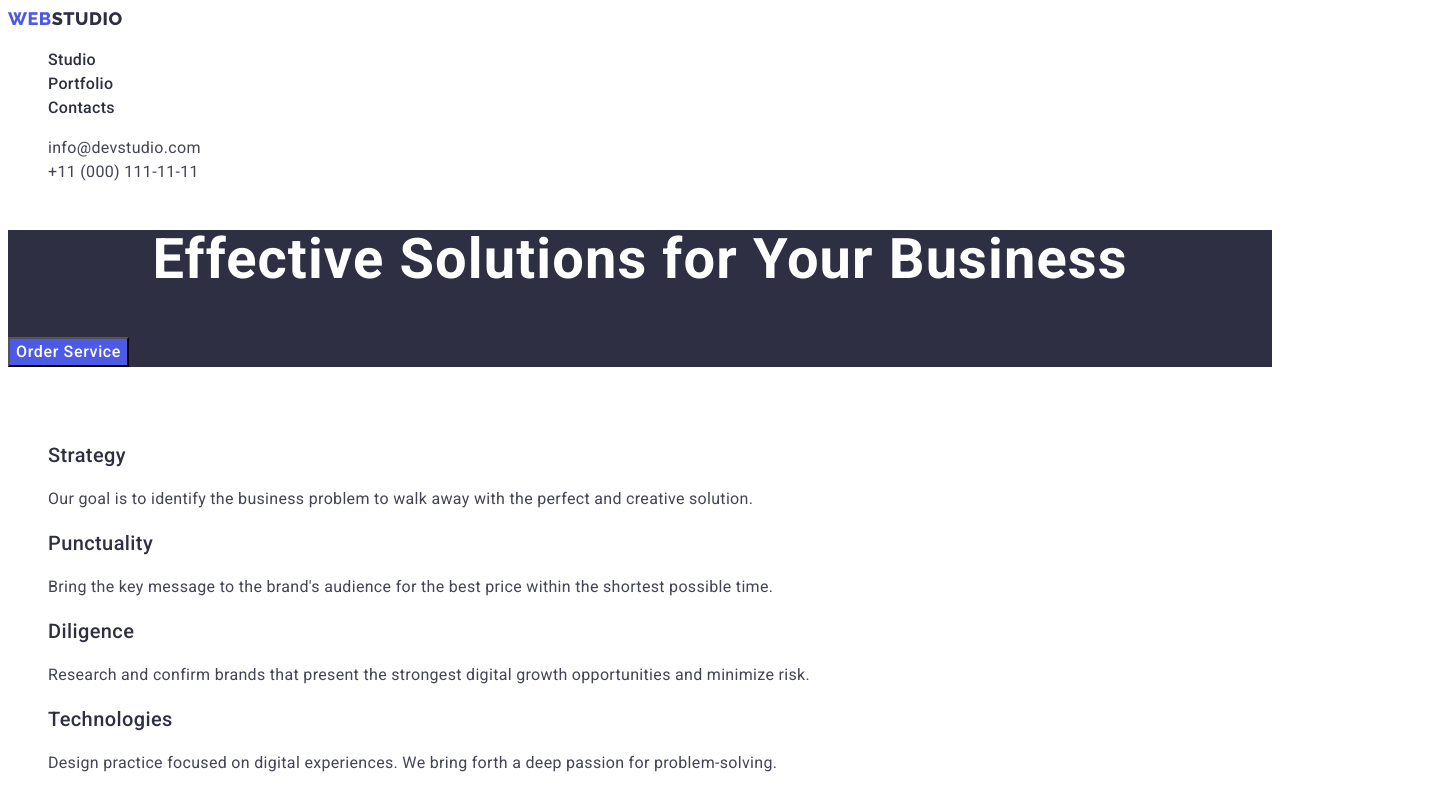
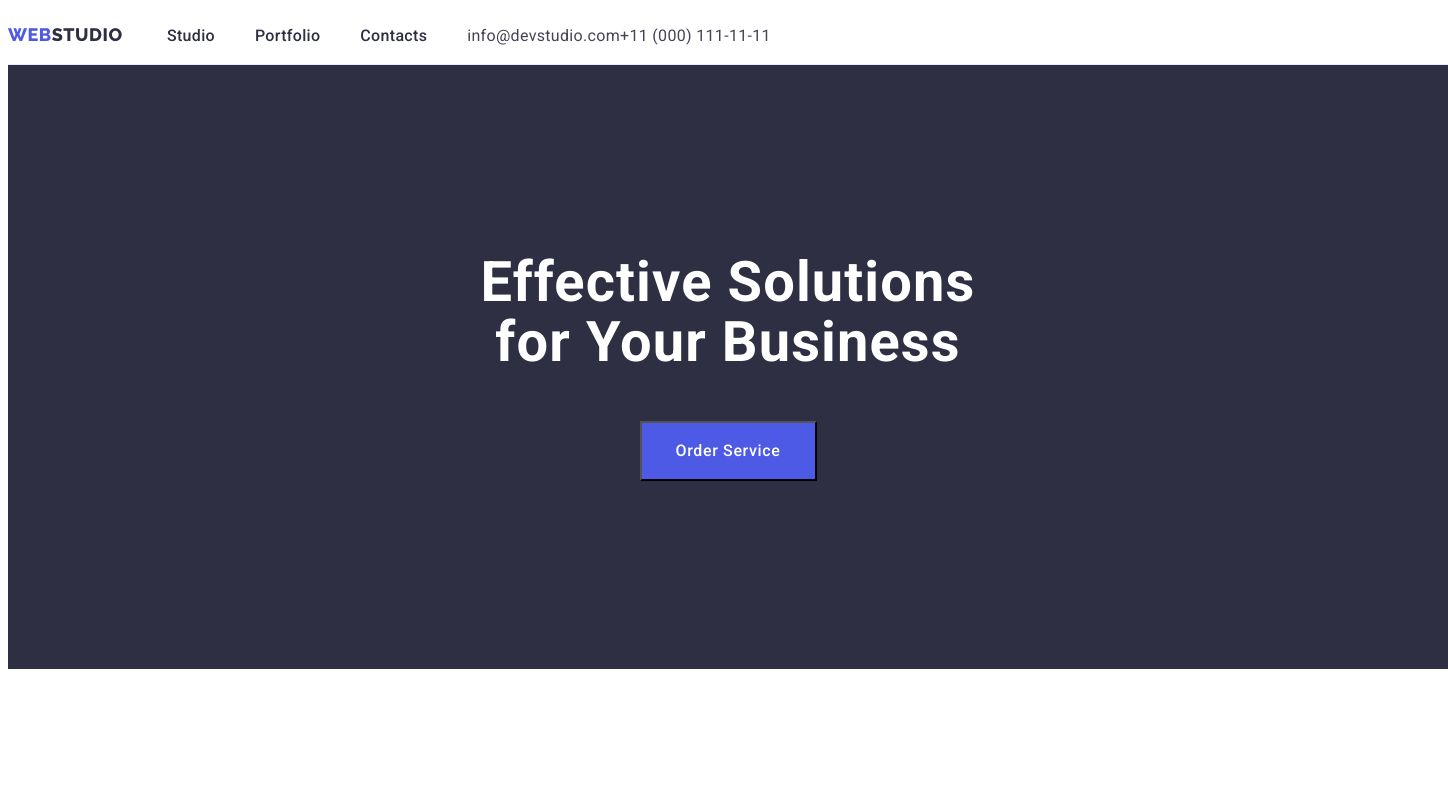
Before and after one commit to Anna-Chernukhina/goit-markup-hw-03, a plain HTML site: page index.html in a window 1280 px wide. Shown: the top 786 px of the page, 1448 px wide, since content can reach past the window. Drawn offline with Linux system fonts and the light colour scheme.

Commit message:
Header, main section, principles section
Elements positioning updated

```diff
--- a/css/styles.css
+++ b/css/styles.css
@@ -1,22 +1,31 @@
 :root {
     --primary-brand: #4D5AE5;
     /*iris*/
+
     --pressed-state: #404BBF;
     /*ocean*/
+
     --dark: #2E2F42;
     /*navy-blue*/
+
     --success: #31D0AA;
     /*green*/
+
     --text-color: #434455;
     /*slate*/
+
     --subtle-text-color: #8E8F99;
     /*light slate*/
+
     --accent-color: #E7E9FC;
     /*cornflower*/
+
     --light: #F4F4FD;
     /*cloud*/
+
     --white-background: #FFFFFF;
     /*white*/
+
     --modal-background: #FCFCFC;
     /*dairy*/
 
@@ -41,9 +50,21 @@ body {
     text-decoration: none;
 }
 
+.container {
+    width: 1440px;
+    display: flex;
+    flex-direction: column;
+    margin: 0 auto;
+}
+
 /*----Header----*/
 .header {
     background: var(--white-background);
+    display: flex;
+    border-bottom: 1px solid var(--accent-color);
+    flex-shrink: 0;
+    margin: 0 auto;
+    width: 1440px;
 }
 
 .header-logo {
@@ -54,6 +75,9 @@ body {
     letter-spacing: 0.03em;
     color: var(--primary-brand);
     text-transform: uppercase;
+    display: inline-flex;
+    align-items: center;
+    flex-shrink: 0;
 }
 
 .header-logo-accent {
@@ -64,6 +88,9 @@ body {
     font-family: var(--main-font);
     font-weight: 500;
     color: var(--dark);
+    display: inline-flex;
+    align-items: flex-start;
+    gap: 40px;
 }
 
 .header-nav-link {
@@ -83,6 +110,10 @@ body {
     font-style: normal;
 }
 
+.header-address-list {
+    display: flex;
+}
+
 .header-address-list-item {
     color: var(--text-color);
 }
@@ -90,6 +121,8 @@ body {
 /*----1 Main section----*/
 .main-section {
     background-color: var(--dark);
+    display: flex;
+    flex-direction: column;
 }
 
 .title {
@@ -99,6 +132,12 @@ body {
     text-align: center;
     color: var(--white-background);
     letter-spacing: 0.02em;
+
+    width: 496px;
+    flex-direction: column;
+    flex-shrink: 0;
+    margin: 0 auto;
+    padding-top: 188px;
 }
 
 .main-section-button {
@@ -111,6 +150,11 @@ body {
     letter-spacing: 0.04em;
     color: var(--white-background);
     cursor: pointer;
+
+    /* display: inline-flex; */
+    padding: 16px 32px;
+    width: 177px;
+    margin: 48px auto 188px;
 }
 
 .main-section-button:hover,
@@ -123,6 +167,8 @@ body {
 /*----2 Section principles----*/
 .principles {
     background-color: var(--white-background);
+    margin: 120px auto 0;
+    width: 1128px;
 }
 
 .principles-title {
@@ -130,16 +176,38 @@ body {
     letter-spacing: 0.02em;
 }
 
+.principles-list {
+    display: flex;
+}
+
+.principles-list-item {
+    width: 264px;
+    display: flex;
+    flex-direction: column;
+    align-items: flex-start;
+    gap: 8px;
+}
+
+.principles-list-item:not(:first-child) {
+    margin-left: 24px;
+}
+
 .principles-name {
     font-weight: 500;
     font-size: 20px;
     line-height: 1.2;
-    letter-spacing: 0.02em;
+    letter-spacing: 0.4px;
     color: var(--dark);
+    width: 264px;
 }
 
 .principles-text {
     color: var(--text-color);
+    font-size: 16px;
+    font-family: var(--main-font);
+    line-height: 1.5em;
+    letter-spacing: 0.32px;
+    width: 264px;
 }
 
 /*----3 Products section----*/
--- a/index.html
+++ b/index.html
@@ -15,6 +15,7 @@
 </head>
 
 <body>
+    <div class="container">
         <!--Header-->
         <header class="header">
 
@@ -60,26 +61,27 @@
 
             <!--2 Principles-->
             <section class="principles">
-            <h2 class="principles-title">Principles</h2>
-            <ul class="list">
-                <li>
+                <h2 class="principles-title" hidden>Principles</h2>
+                <ul class="principles-list list">
+                    <li class="principles-list-item">
                         <h3 class="principles-name">Strategy</h3>
                         <p class="principles-text">Our goal is to identify the business
                             problem to walk away with the perfect and creative solution.</p>
                     </li>
-                <li class="list">
+                    <li class="principles-list-item">
                         <h3 class="principles-name">Punctuality</h3>
-                    <p class="principles-text">Bring the key message to the brand's audience for the best price within
+                        <p class="principles-text">Bring the key message to the brand's audience for the best price
+                            within
                             the shortest possible
                             time.</p>
                     </li>
-                <li class="list">
+                    <li class="principles-list-item">
                         <h3 class="principles-name">Diligence</h3>
                         <p class="principles-text">Research and confirm brands that present the strongest digital growth
                             opportunities and minimize
                             risk.</p>
                     </li>
-                <li class="list">
+                    <li class="principles-list-item">
                         <h3 class="principles-name">Technologies</h3>
                         <p class="principles-text">Design practice focused on digital experiences. We bring forth a deep
                             passion for
@@ -139,6 +141,7 @@
             <p class="footer-text">Increase the flow of customers and sales for your business with digital marketing &
                 growth solutions.</p>
         </footer>
+    </div>
 </body>
 
 </html>
```
Lines whose indentation alone changed are shown as unchanged.
